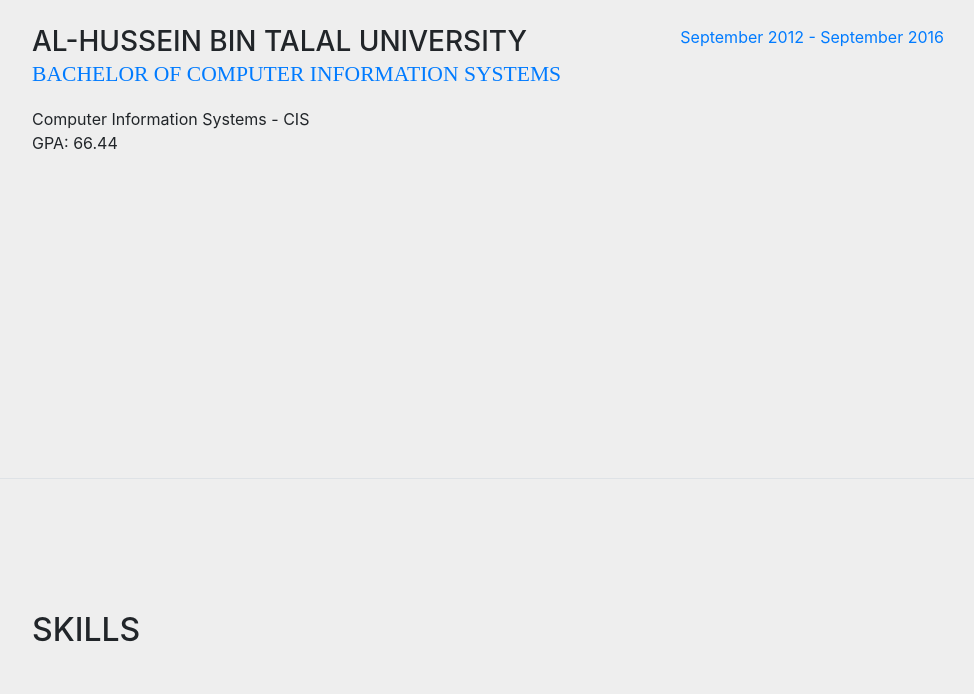
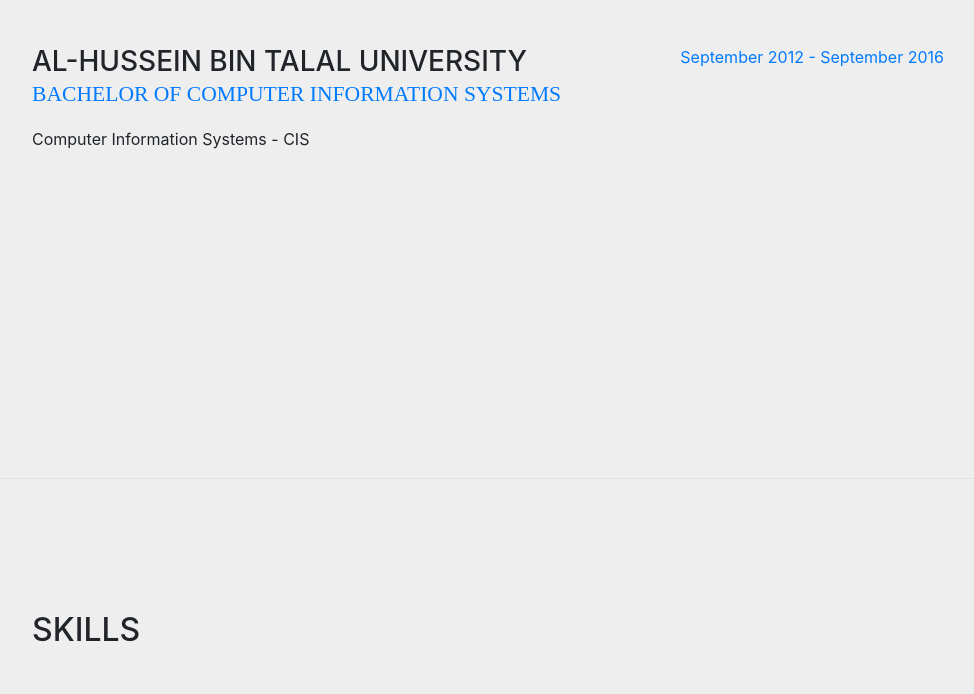
Before and after one commit to SulaimanZahir94/iPortfolio, a website with bundled scripts: page index.html in a window 1280 px wide. Shown: the part 1921-2615 px from the top of the page, without its empty margins (288-1262 px from the left). Built offline with nearby package versions, Linux system fonts and the light colour scheme; files whose address does not match are found by name; a web font is replaced by a local one.

Commit message:
Remove GPA

```diff
--- a/index.html
+++ b/index.html
@@ -230,7 +230,7 @@
                                 href="https://en.wikipedia.org/wiki/Bachelor_of_Computer_Information_Systems">Bachelor
                                 of Computer Information Systems</a></div>
                         <div>Computer Information Systems - CIS</div>
-                        <p>GPA: 66.44</p>
+                        <!-- <p>GPA: 66.44</p> -->
                     </div>
                     <div class="resume-date text-md-right">
                         <span class="text-primary">September 2012 - September 2016</span>
```
Also changed, not shown: Pages/Demo.html (+1 -1 lines).
